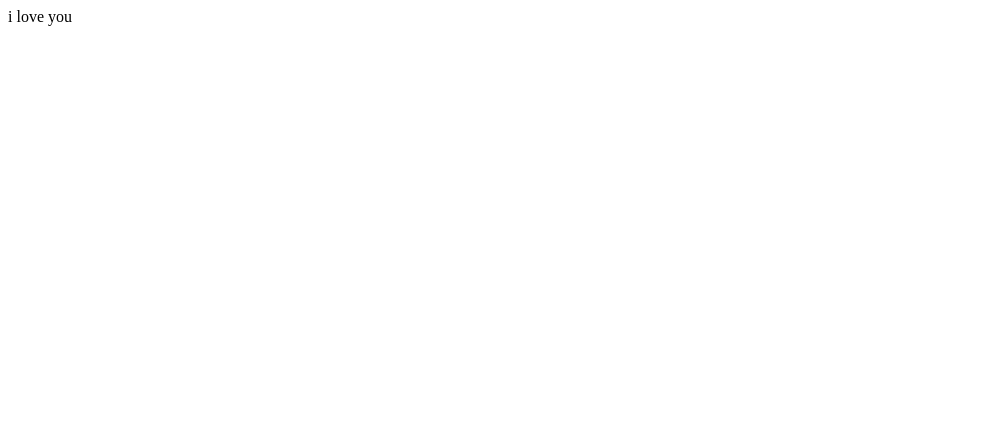
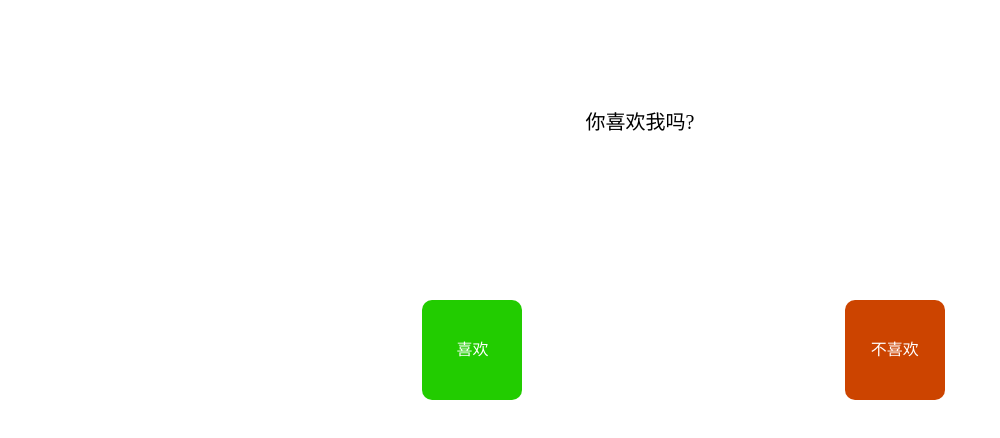
Before and after one commit to mishitongxue/my-project, a plain HTML site: page index.html in a window 1280 px wide. Shown: the whole page, without its empty margins (0-1000 px from the left). Drawn offline with nearby package versions, Linux system fonts and the light colour scheme.

Commit message:
Update index.html

```diff
--- a/index.html
+++ b/index.html
@@ -1 +1,72 @@
-i love you
+<!DOCTYPE html>
+<html lang="en">
+<head>
+    <meta charset="UTF-8">
+    <meta name="viewport" content="width=device-width, initial-scale=1.0">
+    <meta http-equiv="X-UA-Compatible" content="ie=edge">
+    <title>Document</title>
+    <style>
+        p{
+            position: absolute;
+            top: 100px;
+            left: 50%;
+            transform: translate(-50%,-50%);
+            font-size: 20px;
+        }
+        div{
+            width: 100px;
+            height: 100px;
+            color: #fff;
+            text-align: center;
+            line-height: 100px;
+            border-radius: 10px
+        }
+        .yes{
+            background-color: #2c0;
+            position: absolute;
+            top: 300px;
+            left: 33%;
+            /* transform: translate(-50%,-50%); */
+        }
+        .no{
+            background-color: #c40;
+            position: absolute;
+            top: 300px;
+            left: 66%;
+            /* transform: translate(-50%,-50%); */
+        }
+    </style>
+</head>
+<body>
+    <p>你喜欢我吗?</p>
+    <div class="yes" id="yes">喜欢</div>
+    <div class="no" id="no">不喜欢</div>
+
+    <script src="https://cdn.bootcss.com/jquery/2.2.3/jquery.js"></script>
+    <script>
+
+        document.getElementById('yes').onclick = function () {
+            alert('我也喜欢你~');
+        };
+//        document.getElementById('no').onclick = function () {
+//            alert('服气');
+//        };
+
+
+
+
+
+        $('#no').click(function () {
+            var right_ = Math.round(Math.random() * (screen.availWidth - 200)) ;
+            var top_ = Math.round(Math.random() * (screen.availHeight - 200)) ;
+            // console.log(screen.availWidth);
+            // console.log(screen.availHeight);
+            // console.log(right_);
+            // console.log(top_);
+
+            $("#no").css({"top": top_,
+            "left": right_});
+        })
+    </script>
+</body>
+</html>
```
